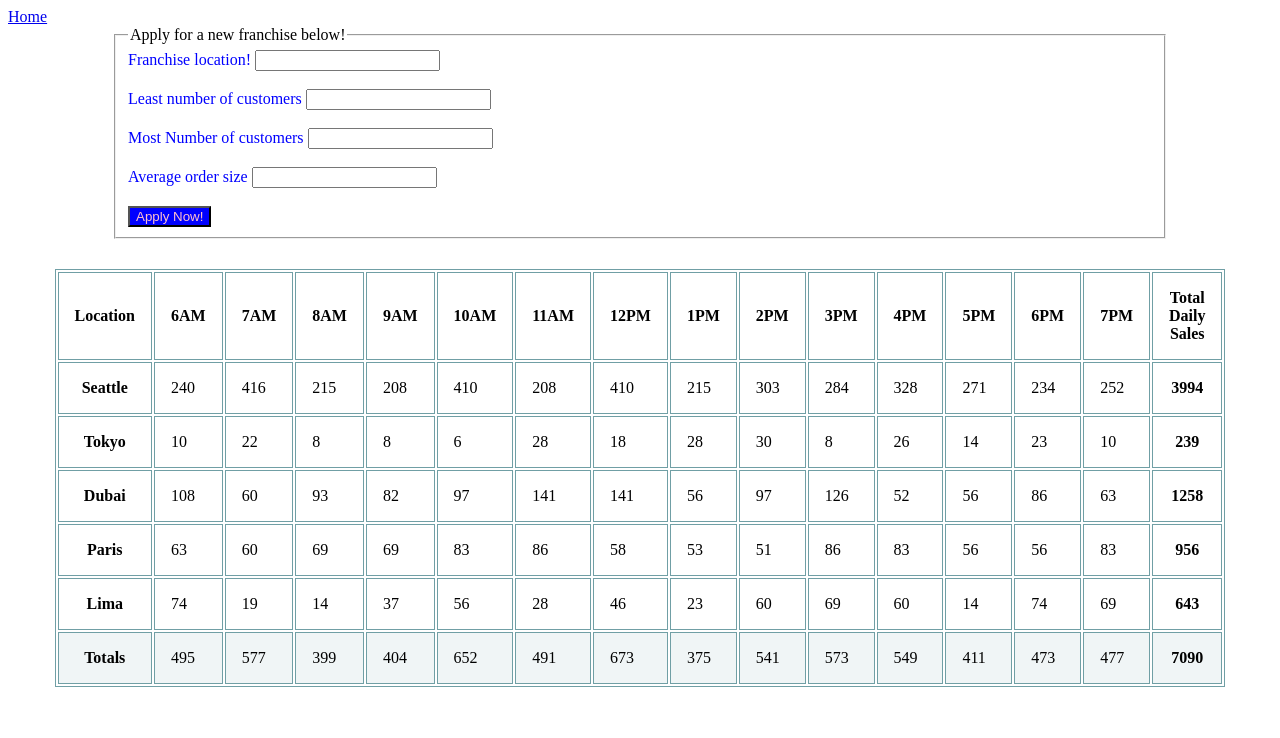
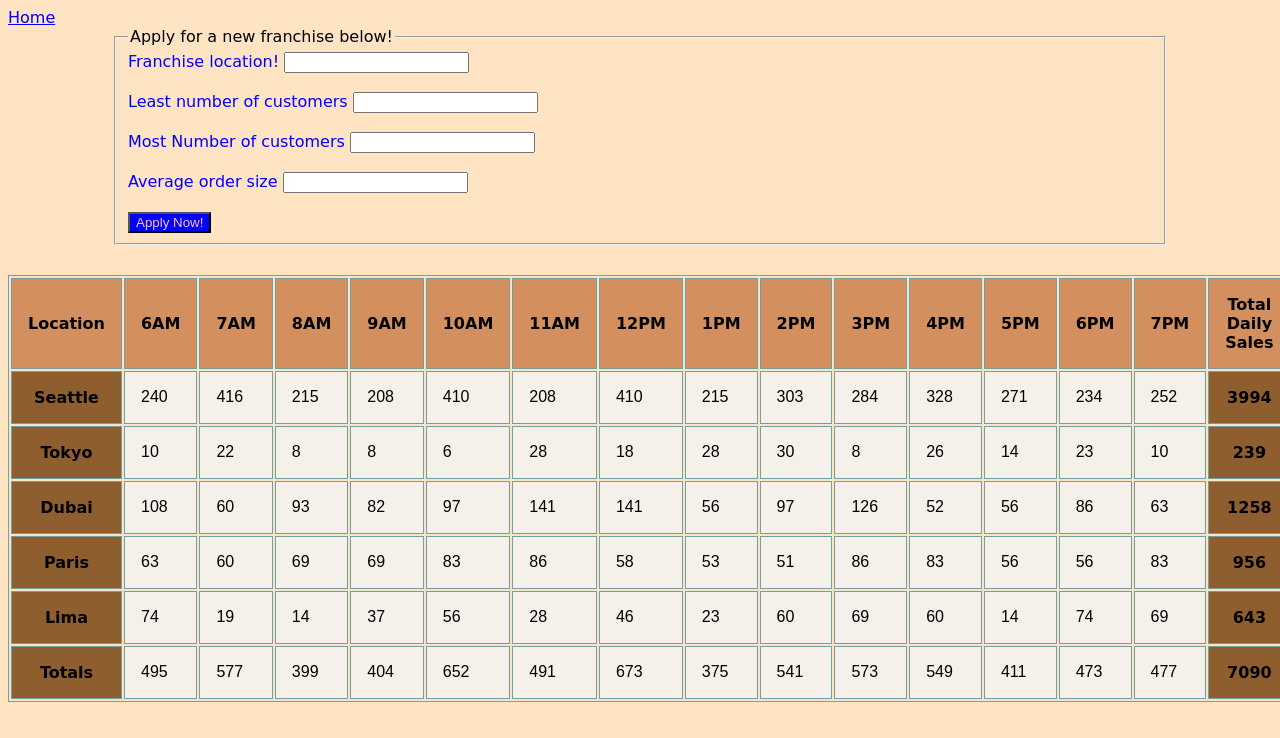
Before and after one commit to AnthonyKeith15/cookie-stand, a plain HTML site: page sales.html in a window 1280 px wide. Drawn offline with Linux system fonts and the light colour scheme.

Commit message:
fixed typos and css errors

```diff
--- a/css/sales.css
+++ b/css/sales.css
@@ -1,3 +1,12 @@
+:root {
+  --primaryColor: #8f5e2f;
+  --secondaryColor: #d3905e;
+  --accentColor: #f5f0e9;
+    font-family: 'Itim', cursive, sans-serif;
+}
+body{
+  background-color: bisque;
+}
 table, td, th {
   border: 1px solid rgb(112, 159, 165);
 }
@@ -6,11 +15,20 @@
   margin-top: 30px;
   width: 80vw;
 }
+
+td {
+  font-family: Arial, sans-serif;
+  background-color: var(--accentColor);
+}
 td, th {
   padding: 1rem;
 }
+th {
+  background-color: #8f5e2f;
+}
 thead th {
   font-weight: bold;
+  background-color: var(--secondaryColor);
 }
 tfoot {
   background-color: rgba(112, 159, 165, .1);
--- a/css/styles.css
+++ b/css/styles.css
@@ -73,6 +73,7 @@
   display: flex;
   justify-content: space-around;
   gap: 1vw;
+  font-family: Georgia, 'Times New Roman', Times, serif;
 }
 
 #locationInfo {
```
Also changed, not shown: img/Lighthouse-lab-10.png (added), 1 other file.
